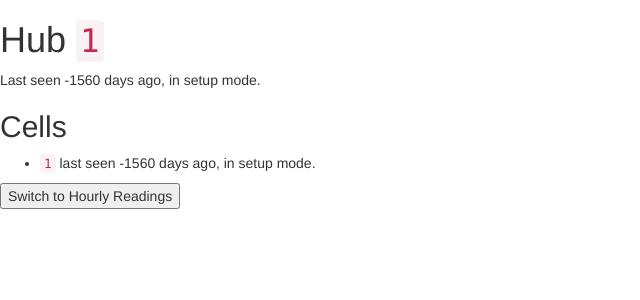
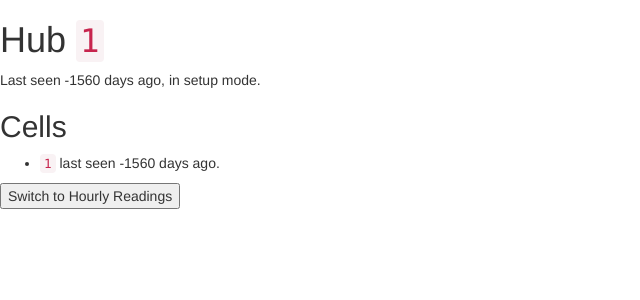
Before and after one commit to heatseeknyc/tunnel, a Flask app: page /1 in a window 1280 px wide. Shown: the top 300 px of the page, without its empty margins (0-640 px from the left). Run offline with Flask 2, Linux system fonts and the light colour scheme; a database or web service that is not in the repository returns one stand-in record (values such as "Sample title"); some libraries are stand-ins or nearby versions.

Commit message:
users probably don't need to know live/setup mode history

```diff
--- a/app/app.py
+++ b/app/app.py
@@ -77,12 +77,11 @@ class Hub(flask.views.MethodView):
                        since=time_since(hub['time']))
 
         # select most recent row for each cell of this hub, and join on short id:
-        cursor.execute('select distinct on (cell_id) cell_id, short_id, sleep_period, time'
+        cursor.execute('select distinct on (cell_id) cell_id, short_id, time'
                        ' from temperatures left join xbees on xbees.id=cell_id where hub_id=%s'
                        ' order by cell_id, time desc', (hub_id,))
         cells = sorted(cursor.fetchall(), key=operator.itemgetter('time'), reverse=True)
         cells = [dict(id=c['short_id'] or c['cell_id'],
-                      live=c['sleep_period'] == LIVE_SLEEP_PERIOD,
                       since=time_since(c['time']))
                  for c in cells]
 
--- a/app/templates/setup/hub.html
+++ b/app/templates/setup/hub.html
@@ -15,7 +15,7 @@
 <h2>Cells</h2>
 <ul>
   {% for c in cells %}
-  <li><code>{{ c.id }}</code> last seen {{ c.since }}, in {% if hub.live %}live{% else %}setup{% endif %} mode.</p></li>
+  <li><code>{{ c.id }}</code> last seen {{ c.since }}.</p></li>
   {% endfor %}
 </ul>
 
```
